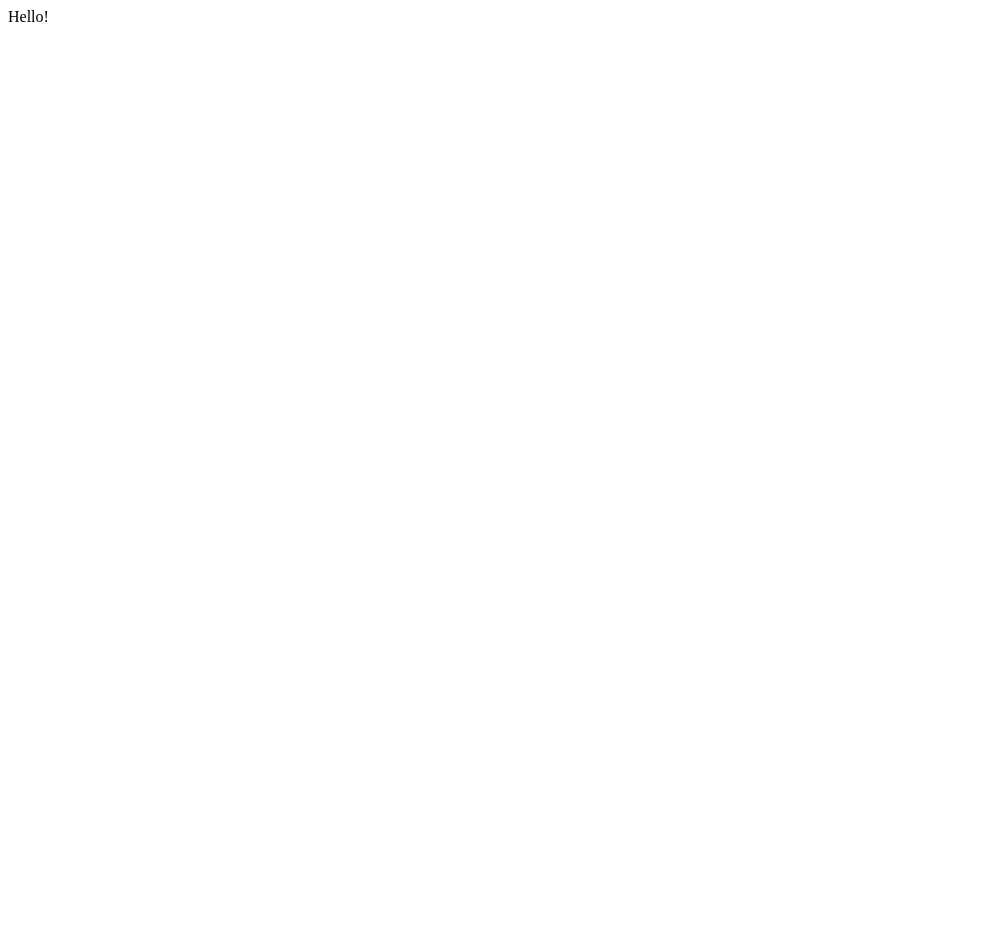
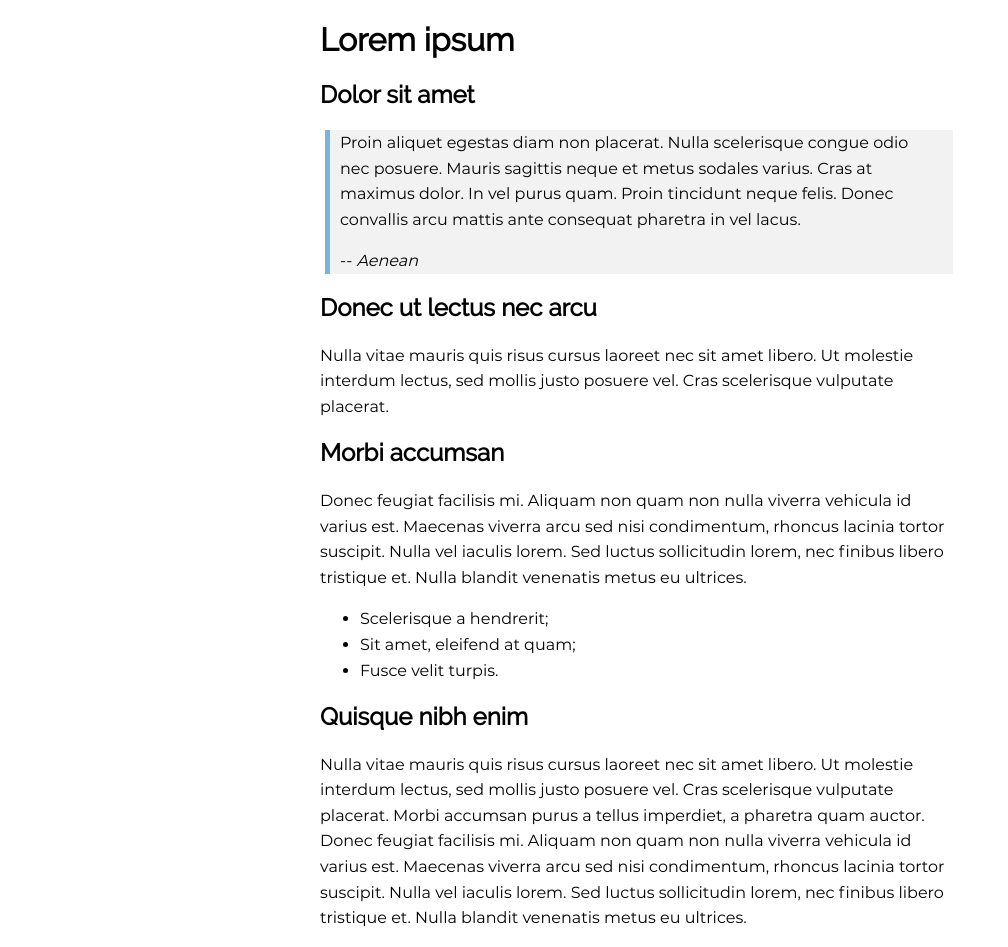
Before and after one commit to kflc/kflc.github.io, a plain HTML site: page index.html in a window 1280 px wide. Shown: the whole page, without its empty margins (0-1008 px from the left). Before the commit the page ends 800 px from the top, so only its background shows below. Drawn offline with Linux system fonts and the light colour scheme.

Commit message:
Update index.html

```diff
--- a/index.html
+++ b/index.html
@@ -1 +1,31 @@
-<p>Hello!</p>
+<!DOCTYPE html>
+<html lang="en">
+    <head>
+        <title>My compression</title>
+        <link href="/styles/default.css" rel="stylesheet">
+        <meta name='viewport' content='width=device-width, initial-scale=1.0'/>
+        <meta charset="UTF-8">
+    </head>
+    <body>
+        <body>
+            <h1>Lorem ipsum</h1>
+            <h2>Dolor sit amet</h2>
+            <blockquote>
+                <p>Proin aliquet egestas diam non placerat. Nulla scelerisque congue odio nec posuere. Mauris sagittis neque et metus sodales varius. Cras at maximus dolor. In vel purus quam. Proin tincidunt neque felis. Donec convallis arcu mattis ante consequat pharetra in vel lacus.</p>
+                <p>
+                    -- <cite>Aenean</cite>
+                </p>
+            </blockquote>
+            <h2>Donec ut lectus nec arcu</h2>
+            <p>Nulla vitae mauris quis risus cursus laoreet nec sit amet libero. Ut molestie interdum lectus, sed mollis justo posuere vel. Cras scelerisque vulputate placerat.</p>
+            <h2>Morbi accumsan</h2>
+            <p>Donec feugiat facilisis mi. Aliquam non quam non nulla viverra vehicula id varius est. Maecenas viverra arcu sed nisi condimentum, rhoncus lacinia tortor suscipit. Nulla vel iaculis lorem. Sed luctus sollicitudin lorem, nec finibus libero tristique et. Nulla blandit venenatis metus eu ultrices.</p>
+            <ul>
+                <li>Scelerisque a hendrerit;</li>
+                <li>Sit amet, eleifend at quam;</li>
+                <li>Fusce velit turpis.</li>
+            </ul>
+            <h2>Quisque nibh enim</h2>
+            <p>Nulla vitae mauris quis risus cursus laoreet nec sit amet libero. Ut molestie interdum lectus, sed mollis justo posuere vel. Cras scelerisque vulputate placerat. Morbi accumsan purus a tellus imperdiet, a pharetra quam auctor. Donec feugiat facilisis mi. Aliquam non quam non nulla viverra vehicula id varius est. Maecenas viverra arcu sed nisi condimentum, rhoncus lacinia tortor suscipit. Nulla vel iaculis lorem. Sed luctus sollicitudin lorem, nec finibus libero tristique et. Nulla blandit venenatis metus eu ultrices.</p>
+        </body>
+</html>
```
